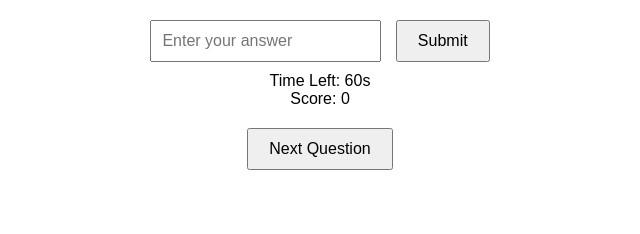
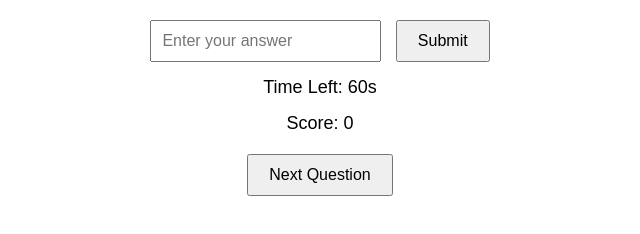
Before and after one commit to Alexy03/math-quiz, a plain HTML site: page index.html in a window 1280 px wide. Shown: the part 298-532 px from the top of the page, without its empty margins (320-960 px from the left). Drawn offline with Linux system fonts and the light colour scheme.

Commit message:
Update styles.css

```diff
--- a/styles.css
+++ b/styles.css
@@ -25,3 +25,8 @@ button {
     font-size: 18px;
     margin-top: 10px;
 }
+
+#timer, #score {
+    font-size: 18px;
+    margin-top: 15px;
+}
```
